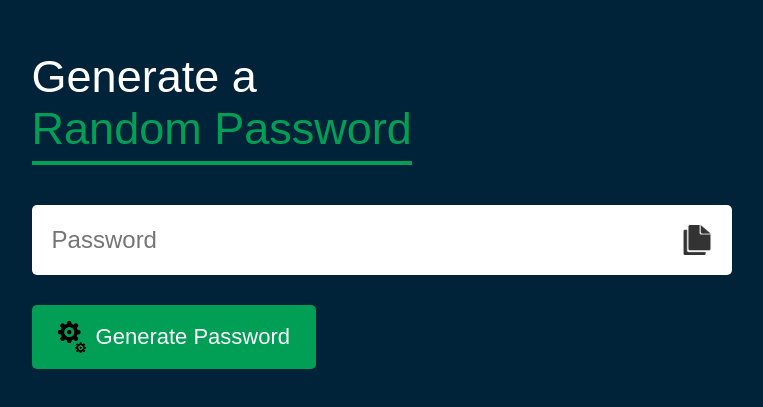
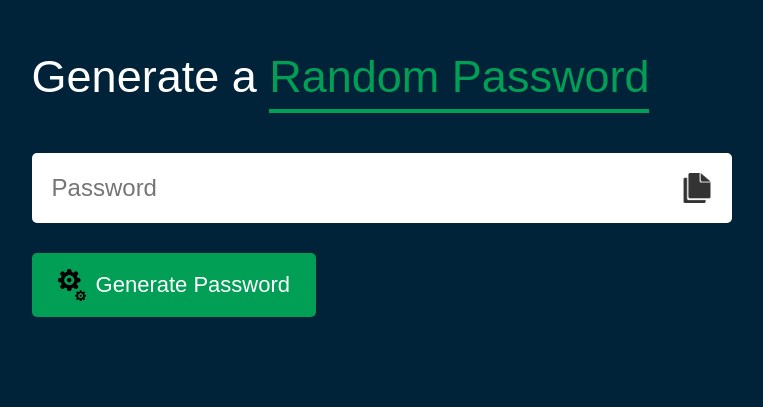
Before and after one commit to tinkupathak/PasswordGeneratorProject, a plain HTML site: page index.htm in a window 1280 px wide. Shown: the part 103-510 px from the top of the page, without its empty margins (122-885 px from the left). Drawn offline with Linux system fonts and the light colour scheme.

Commit message:
commit changes for demo

```diff
--- a/index.htm
+++ b/index.htm
@@ -8,7 +8,7 @@
 </head>
 <body>
     <div class="container">
-        <h1>Generate a <br><span> Random Password</span></h1>
+        <h1>Generate a <span> Random Password</span></h1>
         <div class="display">
             <input type="text" id="password" placeholder="Password" >
             <img src="images/copynew1.jpg" onclick="copyPassword()">
```
